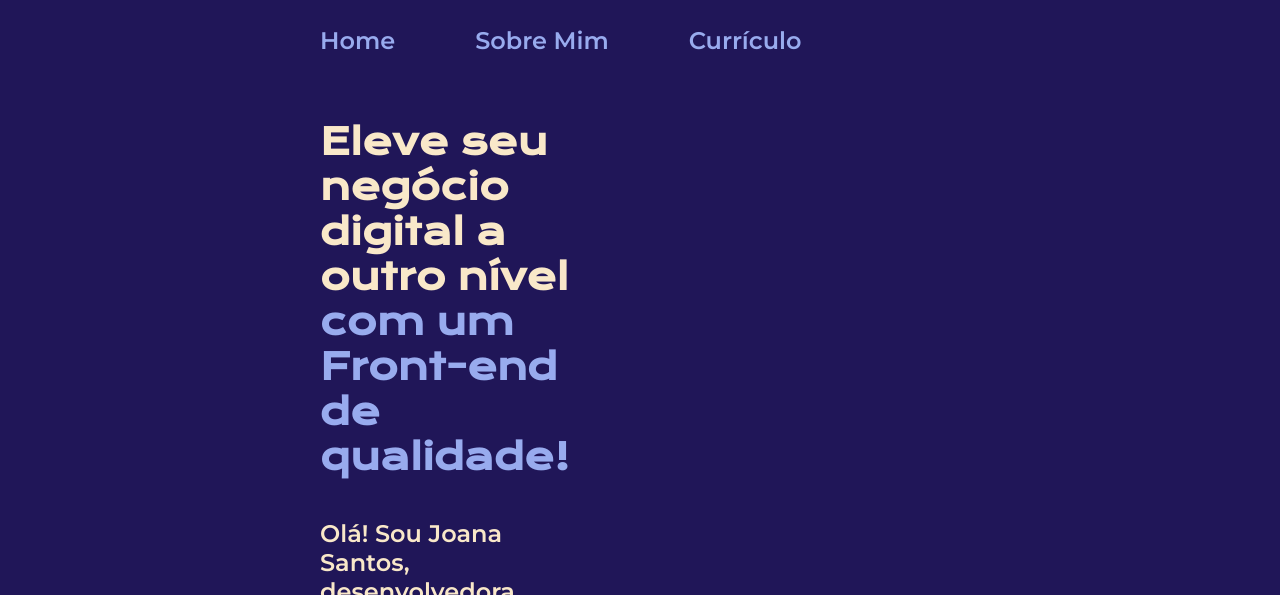
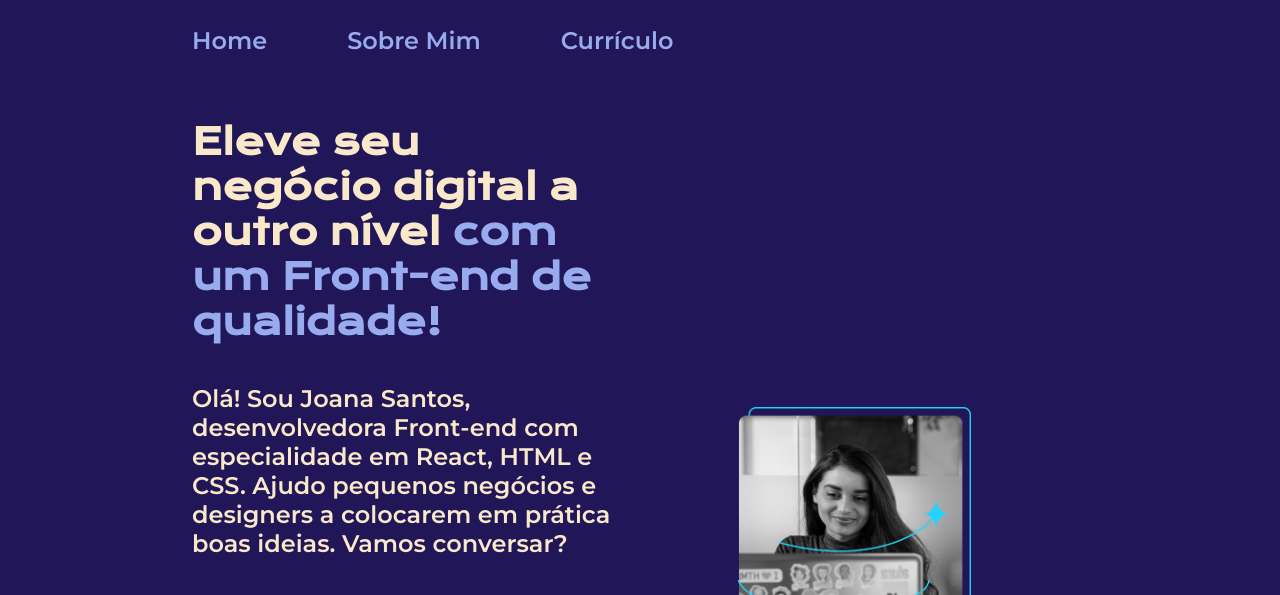
Before and after one commit to KlausSantos/landingPage-Portifolio, a plain HTML site: page index.html in a window 1280 px wide. Shown: the top 595 px of the page. Drawn offline with nearby package versions, Linux system fonts and the light colour scheme.

Commit message:
Ajustar medidas

```diff
--- a/styles/style.css
+++ b/styles/style.css
@@ -23,7 +23,7 @@ body{
 }
 
 .cabecalho {
-    padding: 2% 0% 0% 25%;
+    padding: 2% 0% 0% 15%;
 
 }
 
@@ -41,7 +41,7 @@ body{
 
 
 .apresentacao {
-    padding: 5% 25%;
+    padding: 5% 15%;
     display: flex;
     align-items: center;
     justify-content: space-between;
```
